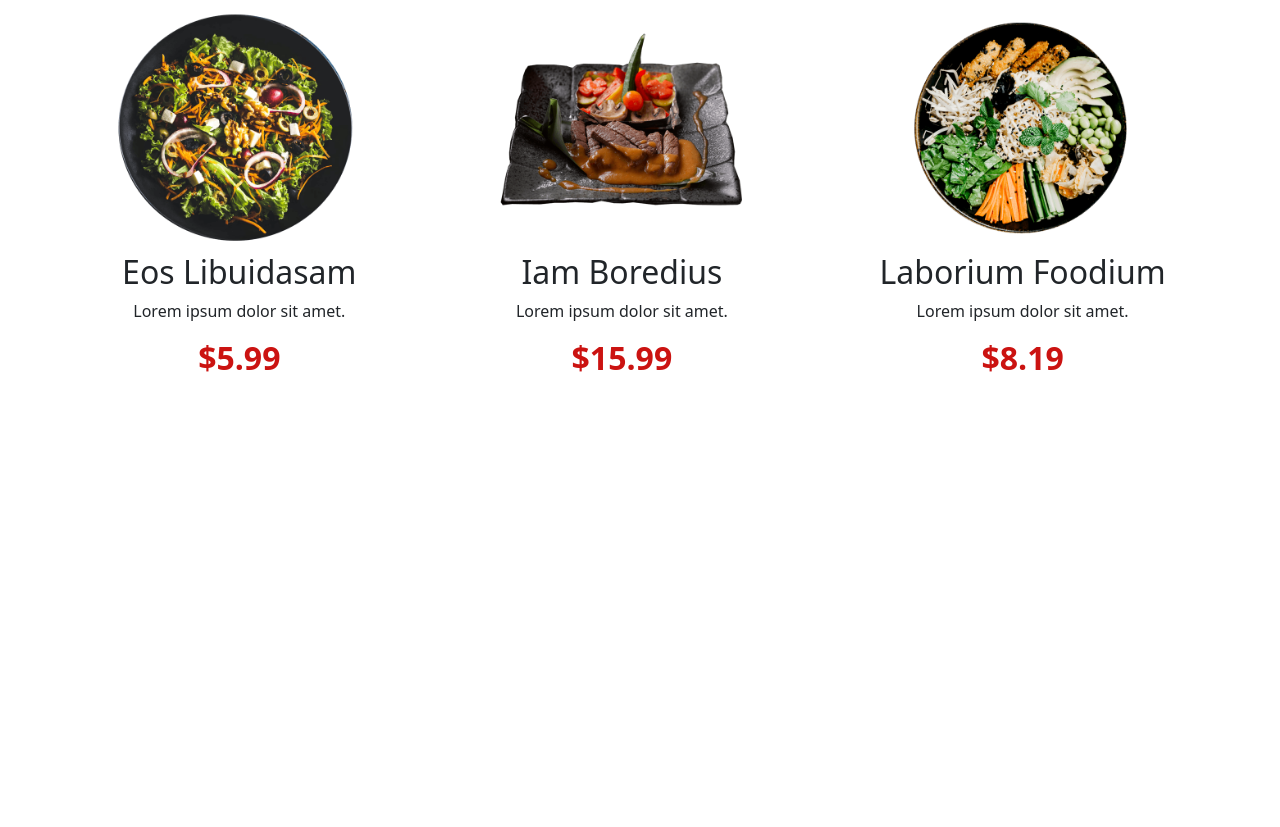
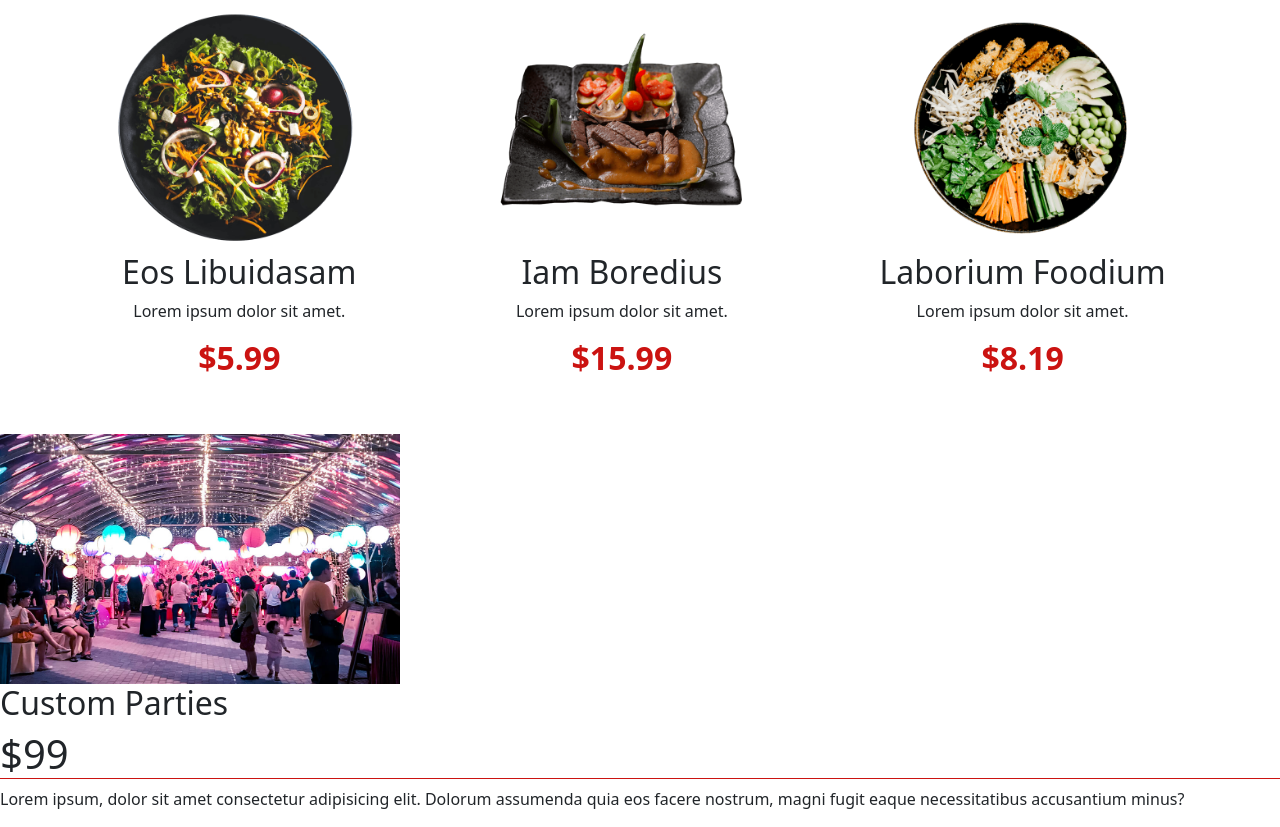
Before and after one commit to Osama-Jeb/oussama_jebrane_lionsresto_final, a website: page index.html in a window 1280 px wide. Shown: the part 3161-3988 px from the top of the page. Before the commit the page ends 3595 px from the top, so only its background shows below. Drawn offline with nearby package versions, Linux system fonts and the light colour scheme.

Commit message:
starting carousel sixth sec

```diff
--- a/index.html
+++ b/index.html
@@ -221,12 +221,13 @@
                             aria-controls="breakfast-tab-pane" aria-selected="false">BREAKFAST</button>
                     </li>
                     <li class="nav-item" role="presentation">
-                        <button class="nav-link text-chefRed" id="lunch-tab" data-bs-toggle="tab" data-bs-target="#lunch-tab-pane"
-                            type="button" role="tab" aria-controls="lunch-tab-pane" aria-selected="false">LUNCH</button>
+                        <button class="nav-link text-chefRed" id="lunch-tab" data-bs-toggle="tab"
+                            data-bs-target="#lunch-tab-pane" type="button" role="tab" aria-controls="lunch-tab-pane"
+                            aria-selected="false">LUNCH</button>
                     </li>
                     <li class="nav-item" role="presentation">
-                        <button class="nav-link text-chefRed" id="dinner-tab" data-bs-toggle="tab" data-bs-target="#dinner-tab-pane"
-                            type="button" role="tab" aria-controls="dinner-tab-pane"
+                        <button class="nav-link text-chefRed" id="dinner-tab" data-bs-toggle="tab"
+                            data-bs-target="#dinner-tab-pane" type="button" role="tab" aria-controls="dinner-tab-pane"
                             aria-selected="false">DINNER</button>
                     </li>
                 </ul>
@@ -458,6 +459,16 @@
         </div>
 
 
+        <!--: CAROUSEL -->
+        <div class="sixth_section">
+            <div class="caro-item">
+                <img src="./public/img/events-1.jpg" height="250px" width="400px" alt="">
+                <h2>Custom Parties</h2>
+                <h1 class="border-1 border-bottom border-chefRed">$99</h1>
+                <p>Lorem ipsum, dolor sit amet consectetur adipisicing elit. Dolorum assumenda quia eos facere nostrum,
+                    magni fugit eaque necessitatibus accusantium minus?</p>
+            </div>
+        </div>
 
     </main>
 
--- a/src/sass/modules/home/_main.scss
+++ b/src/sass/modules/home/_main.scss
@@ -124,6 +124,11 @@ main {
             }
         }
     }
+    .sixth_section{
+        .caro-item{
+
+        }
+    }
 }
 
 @media (min-width: 375px) and (max-width: 768px) {
@@ -145,10 +150,5 @@ main {
                 text-align: center;
             }
         }
-        // .fourth_section{
-        //     .stats{
-        //
-        //     }
-        // }
     }
 }
```
Also changed, not shown: public/css/app.css, 1 other file.
